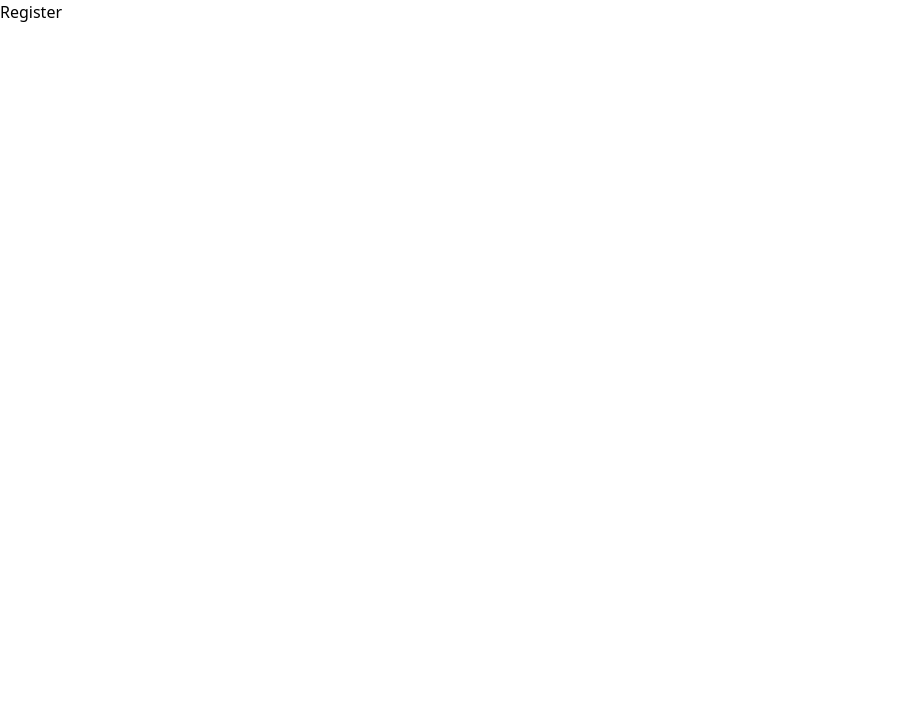
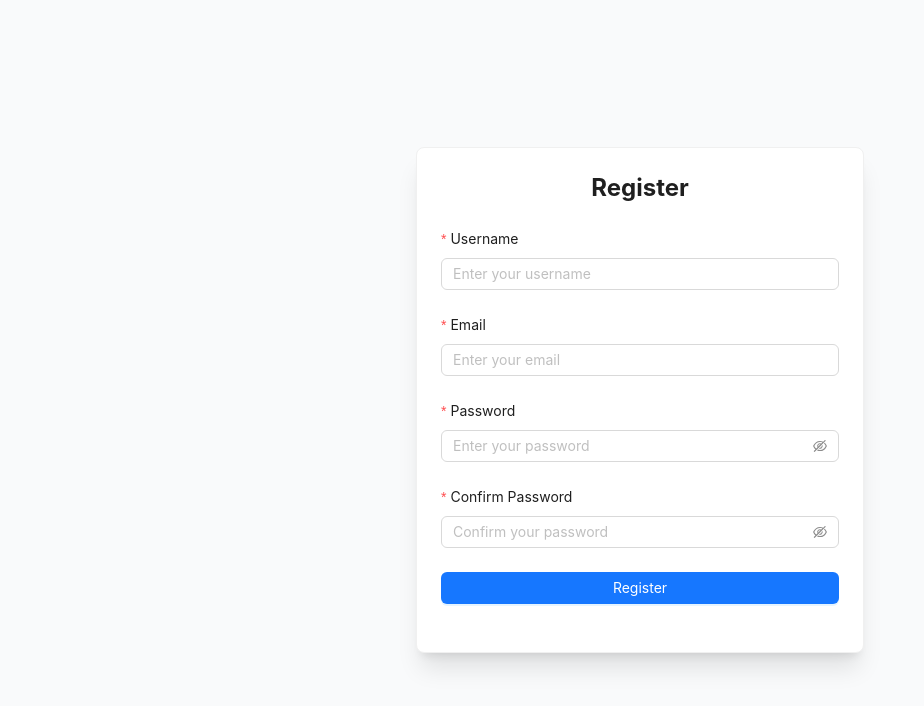
Before and after one commit to Laura-Badalyan/project_it, a Next.js app: page /register in a window 1280 px wide. Shown: the top 706 px of the page, without its empty margins (0-924 px from the left). Built offline with nearby package versions, Linux system fonts and the light colour scheme.

Commit message:
add navbar with languages

```diff
--- /dev/null
+++ b/app/(auth-pages)/_components/LoginForm.tsx
@@ -0,0 +1,44 @@
+"use client";
+
+import React from "react";
+import { Form, Input, Button, Card } from "antd";
+
+interface LoginFormValues {
+  email: string;
+  password: string;
+}
+
+export default function LoginForm() {
+  const onFinish = (values: LoginFormValues) => {
+    console.log("Login values:", values);
+  };
+
+  return (
+    <Card className="w-full max-w-md shadow-xl rounded-2xl">
+      <h2 className="text-2xl font-bold mb-6 text-center">Login</h2>
+      <Form<LoginFormValues> layout="vertical" onFinish={onFinish}>
+        <Form.Item
+          name="email"
+          label="Email"
+          rules={[{ required: true, type: "email" }]}
+        >
+          <Input placeholder="Enter your email" />
+        </Form.Item>
+
+        <Form.Item
+          name="password"
+          label="Password"
+          rules={[{ required: true }]}
+        >
+          <Input.Password placeholder="Enter your password" />
+        </Form.Item>
+
+        <Form.Item>
+          <Button type="primary" htmlType="submit" className="w-full">
+            Login
+          </Button>
+        </Form.Item>
+      </Form>
+    </Card>
+  );
+}
--- /dev/null
+++ b/app/(auth-pages)/_components/RegisterForm.tsx
@@ -0,0 +1,62 @@
+"use client";
+
+import React from "react";
+import { Form, Input, Button, Card } from "antd";
+
+interface RegisterFormValues {
+  username: string;
+  email: string;
+  password: string;
+  confirmPassword: string;
+}
+
+export default function RegisterForm() {
+  const onFinish = (values: RegisterFormValues) => {
+    console.log("Register values:", values);
+  };
+
+  return (
+    <Card className="w-full max-w-md shadow-xl rounded-2xl">
+      <h2 className="text-2xl font-bold mb-6 text-center">Register</h2>
+      <Form<RegisterFormValues> layout="vertical" onFinish={onFinish}>
+        <Form.Item
+          name="username"
+          label="Username"
+          rules={[{ required: true }]}
+        >
+          <Input placeholder="Enter your username" />
+        </Form.Item>
+
+        <Form.Item
+          name="email"
+          label="Email"
+          rules={[{ required: true, type: "email" }]}
+        >
+          <Input placeholder="Enter your email" />
+        </Form.Item>
+
+        <Form.Item
+          name="password"
+          label="Password"
+          rules={[{ required: true }]}
+        >
+          <Input.Password placeholder="Enter your password" />
+        </Form.Item>
+
+        <Form.Item
+          name="confirmPassword"
+          label="Confirm Password"
+          rules={[{ required: true }]}
+        >
+          <Input.Password placeholder="Confirm your password" />
+        </Form.Item>
+
+        <Form.Item>
+          <Button type="primary" htmlType="submit" className="w-full">
+            Register
+          </Button>
+        </Form.Item>
+      </Form>
+    </Card>
+  );
+}
--- a/app/(auth-pages)/login/page.tsx
+++ b/app/(auth-pages)/login/page.tsx
@@ -1,7 +1,10 @@
-import React from 'react'
+import React from "react";
+import LoginForm from "../_components/LoginForm";
 
-export default function Login() {
+export default function LoginPage() {
   return (
-    <div>Login</div>
-  )
+    <div className="flex items-center justify-center min-h-screen bg-gray-50">
+      <LoginForm />
+    </div>
+  );
 }
--- a/app/(auth-pages)/register/page.tsx
+++ b/app/(auth-pages)/register/page.tsx
@@ -1,7 +1,10 @@
-import React from 'react'
+import React from "react";
+import RegisterForm from "../_components/RegisterForm";
 
-export default function Register() {
+export default function RegisterPage() {
   return (
-    <div>Register</div>
-  )
+    <div className="flex items-center justify-center min-h-screen bg-gray-50">
+      <RegisterForm />
+    </div>
+  );
 }
--- a/app/(protected-pages)/admin/navbar/_components/Fields.tsx
+++ b/app/(protected-pages)/admin/navbar/_components/Fields.tsx
@@ -1,30 +1,161 @@
 'use client'
 
-import React from 'react';
-import { Select, Space } from 'antd';
+import React, { useState } from 'react';
+import { Button, Row, Col, Input, Select, Space } from 'antd';
+
+export function Fields() {
+  const [selectedLang, setSelectedLang] = useState('');
 
   const handleChange = (value: string) => {
-  console.log(`selected ${value}`);
-};
+    setSelectedLang(value)
+  }
 
-export function Fields() {
-  <Space wrap>
+  return (
+    <Space className="w-full" direction="vertical">
       <Select
-      defaultValue="lucy"
+        defaultValue="en"
         style={{ width: 120 }}
         onChange={handleChange}
         options={[
-        { value: 'jack', label: 'Jack' },
-        { value: 'lucy', label: 'Lucy' },
-        { value: 'Yiminghe', label: 'yiminghe' },
-        { value: 'disabled', label: 'Disabled', disabled: true },
+          { value: 'en', label: 'English' },
+          { value: 'am', label: 'Armenian' },
+          { value: 'ru', label: 'Russian' },
         ]}
       />
-    <Select
-      defaultValue="lucy"
-      style={{ width: 120 }}
-      disabled
-      options={[{ value: 'lucy', label: 'Lucy' }]}
-    />
+
+      {selectedLang === 'en' && (
+        <Space direction="vertical" className="w-full">
+          <Row gutter={16} align="middle">
+            <Col span={8}>
+              <Input value="Programs"  />
+            </Col>
+            <Col span={8}>
+              <Input value="/programs"  />
+            </Col>
+            <Col span={8}>
+              <Button type="primary" >
+                Save
+              </Button>
+            </Col>
+          </Row>
+          <Row gutter={16} align="middle">
+            <Col span={8}>
+              <Input value="About"  />
+            </Col>
+            <Col span={8}>
+              <Input value="/about"  />
+            </Col>
+            <Col span={8}>
+              <Button type="primary" >
+                Save
+              </Button>
+            </Col>
+          </Row>
+          <Row gutter={16} align="middle">
+            <Col span={8}>
+              <Input value="Contact"  />
+            </Col>
+            <Col span={8}>
+              <Input value="/contact"  />
+            </Col>
+            <Col span={8}>
+              <Button type="primary" >
+                Save
+              </Button>
+            </Col>
+          </Row>
         </Space>
+      )}
+
+      {selectedLang === 'am' && (
+           <Space direction="vertical" className="w-full">
+            <Row gutter={16} align="middle">
+              <Col span={8}>
+                <Input value="Ծրագրեր"  />
+              </Col>
+              <Col span={8}>
+                <Input value="/programs"  />
+              </Col>
+              <Col span={8}>
+                <Button type="primary" >
+                  Պահպանել
+                </Button>
+              </Col>
+            </Row>
+            <Row gutter={16} align="middle">
+              <Col span={8}>
+                <Input value="Մեր մասին"  />
+              </Col>
+              <Col span={8}>
+                <Input value="/about"  />
+              </Col>
+              <Col span={8}>
+                <Button type="primary" >
+                  Պահպանել
+                </Button>
+              </Col>
+            </Row>
+            <Row gutter={16} align="middle">
+              <Col span={8}>
+                <Input value="Կապ"  />
+              </Col>
+              <Col span={8}>
+                <Input value="/contact"  />
+              </Col>
+              <Col span={8}>
+                <Button type="primary" >
+                  Պահպանել
+                </Button>
+              </Col>
+            </Row>
+          </Space>
+        )}
+
+        {selectedLang === 'ru' && (
+            <Space direction="vertical" className="w-full">
+            <Row gutter={16} align="middle">
+              <Col span={8}>
+                <Input value="Программы"  />
+              </Col>
+              <Col span={8}>
+                <Input value="/programs"  />
+              </Col>
+              <Col span={8}>
+                <Button type="primary" >
+                  Сохранить
+                </Button>
+              </Col>
+            </Row>
+            <Row gutter={16} align="middle">
+              <Col span={8}>
+                <Input value="О нас"  />
+              </Col>
+              <Col span={8}>
+                <Input value="/about"  />
+              </Col>
+              <Col span={8}>
+                <Button type="primary" >
+                  Сохранить
+                </Button>
+              </Col>
+            </Row>
+            <Row gutter={16} align="middle">
+              <Col span={8}>
+                <Input value="Контакты"  />
+              </Col>
+              <Col span={8}>
+                <Input value="/contact"  />
+              </Col>
+              <Col span={8}>
+                <Button type="primary" >
+                  Сохранить
+                </Button>
+              </Col>
+            </Row>
+          </Space>
+        )}
+
+    </Space>
+  )
+
 };
--- a/app/(protected-pages)/layout.tsx
+++ b/app/(protected-pages)/layout.tsx
@@ -1,5 +1,8 @@
+import '@ant-design/v5-patch-for-react-19';
+import 'antd/dist/reset.css';
 import type { Metadata } from "next";
 import { ProtectedLayout } from "./admin/_components/ProtectedLayout";
+
 
 export const metadata: Metadata = {
   title: "Project IT",
--- a/package.json
+++ b/package.json
@@ -10,6 +10,7 @@
   },
   "dependencies": {
     "@ant-design/v5-patch-for-react-19": "^1.0.3",
+    "antd": "^5.27.4",
     "next": "15.5.2",
     "react": "19.1.0",
     "react-dom": "19.1.0"
```
Also changed, not shown: 1 other file (tests, documents, lock files or other folders). Lines whose indentation alone changed are shown as unchanged.
